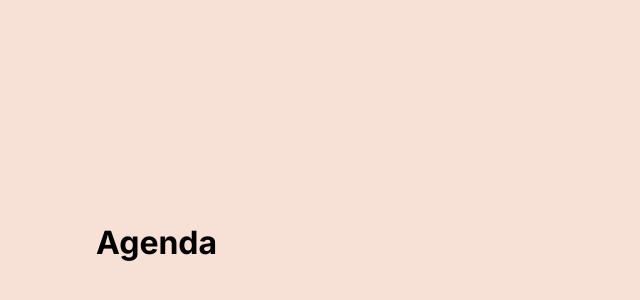
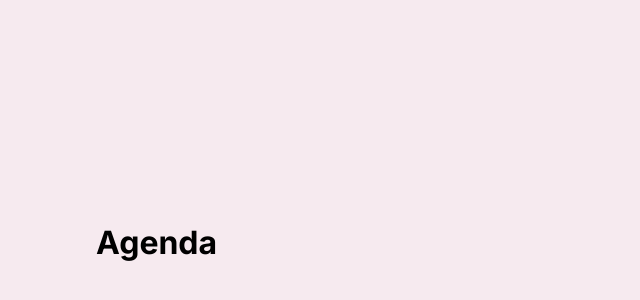
Before and after one commit to Mandiegr/PlannerA.2, a Next.js app: page / in a window 1280 px wide. Shown: the part 158-458 px from the top of the page, without its empty margins (0-640 px from the left). Built offline with nearby package versions, Linux system fonts and the light colour scheme.

Commit message:
chore: updated theme

```diff
--- a/src/assets/styles/theme.ts
+++ b/src/assets/styles/theme.ts
@@ -5,15 +5,19 @@ export const theme = {
     black: '#000',
     white: '#FFF',
 
-    rose100:'#f7e1d7',
-    rose200:'#fae0e4',
-    rose300:'#F2C8C8',
-    rose400:'#edafb8',
+    rose100:'#F6EAEF',
+    rose200:'#f7e1d7',
+    rose300:'#fae0e4',
+    rose400:'#F2C8C8',
+    rose500:'#edafb8',
+    rose600:'#F9C5DB',
+    rose700:'#F5A1C6',
 
     green100: '#b0c4b1',
     green500: '#6b9080',
     green600: '#588157',
     green700: '#4a5759',
+    green800: '#ACCA9C',
 
 
   },
@@ -21,6 +25,7 @@ export const theme = {
     md: '1.125rem',
     lg: '1.25rem',
     xl: '1.5rem',
+    xll: '5rem',
     '2xl': '2rem',
   }
 };
```
